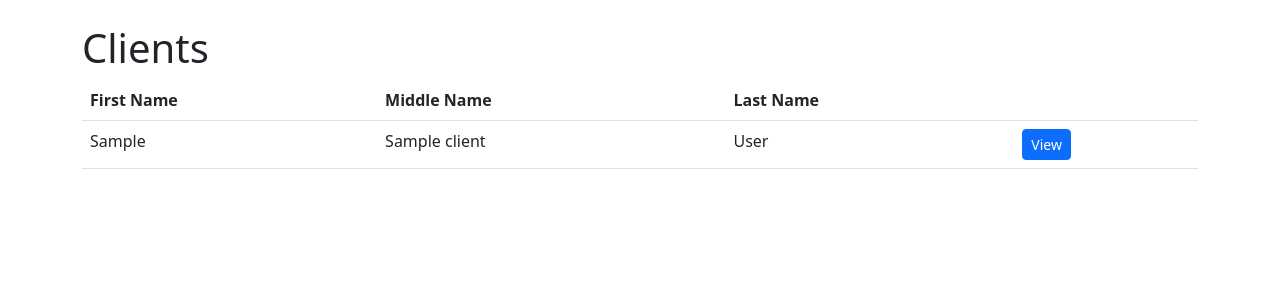
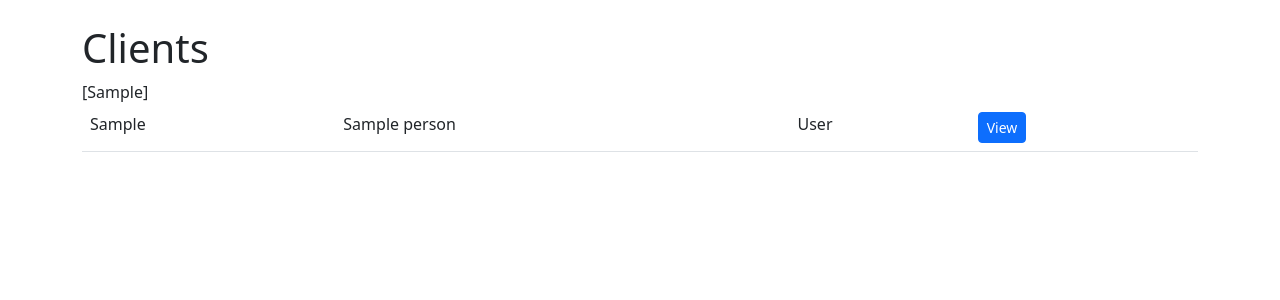
Before and after one commit to dangjogvara/bank_project_flask, a Flask app: page /client in a window 1280 px wide. Shown: the part 56-356 px from the top of the page. Run offline with Flask 2, Linux system fonts and the light colour scheme; a database or web service that is not in the repository returns one stand-in record (values such as "Sample title"); some libraries are stand-ins or nearby versions.

Commit message:
fixed get clients and accounts

```diff
--- a/app.py
+++ b/app.py
@@ -17,6 +17,7 @@ port = os.environ.get('PORT')
 
 # db cursor
 conn = DBConnect.get_connection(user, password, host, database, port)
+conn.autocommit = False
 
 
 @app.route('/')
@@ -27,14 +28,15 @@ def index():
 @app.route('/client')
 def client():
     cursor = conn.cursor()
+
     try:
-        cursor.execute("""SELECT c.client_id, c.first_name, c.middle_name, c.last_name, c.email, c.phone_number,
-        a.account_number, a.balance
-        FROM client c, account a
-        WHERE c.client_id = a.client_id""")
+        cursor.execute("""SELECT p.person_id, p.first_name, p.middle_name, p.last_name
+                        FROM person p, client c WHERE p.person_id = c.client_id""")
 
         client_list = cursor.fetchall()
-        return render_template('clients.html', client_list=client_list, url_for=url_for)
+        name_list = [name[1] for name in client_list]
+
+        return render_template('clients.html', client_list=client_list, name_list=name_list, url_for=url_for)
     except (Exception, psycopg2.Error) as e:
         return f'Could not fetch clients.\nError: {e}'
     finally:
@@ -44,11 +46,13 @@ def client():
 @app.route('/client/<user_id>')
 def client_account(user_id):
     cursor = conn.cursor()
+
     try:
-        cursor.execute("""SELECT c.client_id, c.first_name, c.middle_name, c.last_name, c.email, c.phone_number,
-        a.account_number, a.balance
-        FROM client c, account a
-        WHERE c.client_id = a.client_id and c.client_id=%s""", user_id)
+        cursor.execute("""SELECT a.acc_no, p.first_name, p.middle_name, p.last_name, a.balance
+                          FROM account a, person p, client c, acc_owner o
+                          WHERE p.person_id = c.fk_person_id and c.client_id = o.client_id and o.acc_id = a.acc_id
+                          and p.person_id = %s""",
+                       user_id)
 
         my_account = cursor.fetchall()
         return render_template('account.html', my_account=my_account, url_for=url_for)
--- a/templates/account.html
+++ b/templates/account.html
@@ -13,11 +13,11 @@
             <tbody>
             {% for client in my_account %}
                 <tr>
-        <td>{{ client[6] }}</td>
+                    <td>{{ client[0] }}</td>
                     <td>{{ client[1] }}</td>
-        <td>{{ client[2] }}</td>
+                    <td>{{ client[2] or '' }}</td>
                     <td>{{ client[3] }}</td>
-        <td>{{ "DKK{:,.2f}".format(client[7]) }}</td>
+                    <td>{{ "DKK{:,.2f}".format(client[4]) }}</td>
                 </tr>
             {% endfor %}
             </tbody>
--- a/templates/clients.html
+++ b/templates/clients.html
@@ -2,14 +2,7 @@
     <div class="container">
         <h1>Clients</h1>
         <table class="table">
-    <thead>
-      <tr>
-        <th scope="col">First Name</th>
-        <th scope="col">Middle Name</th>
-        <th scope="col">Last Name</th>
-        <th scope="col"></th>
-      </tr>
-    </thead>
+            {{ name_list }}
             <tbody>
             {% for client in client_list %}
                 <tr>
```
Lines whose indentation alone changed are shown as unchanged.
